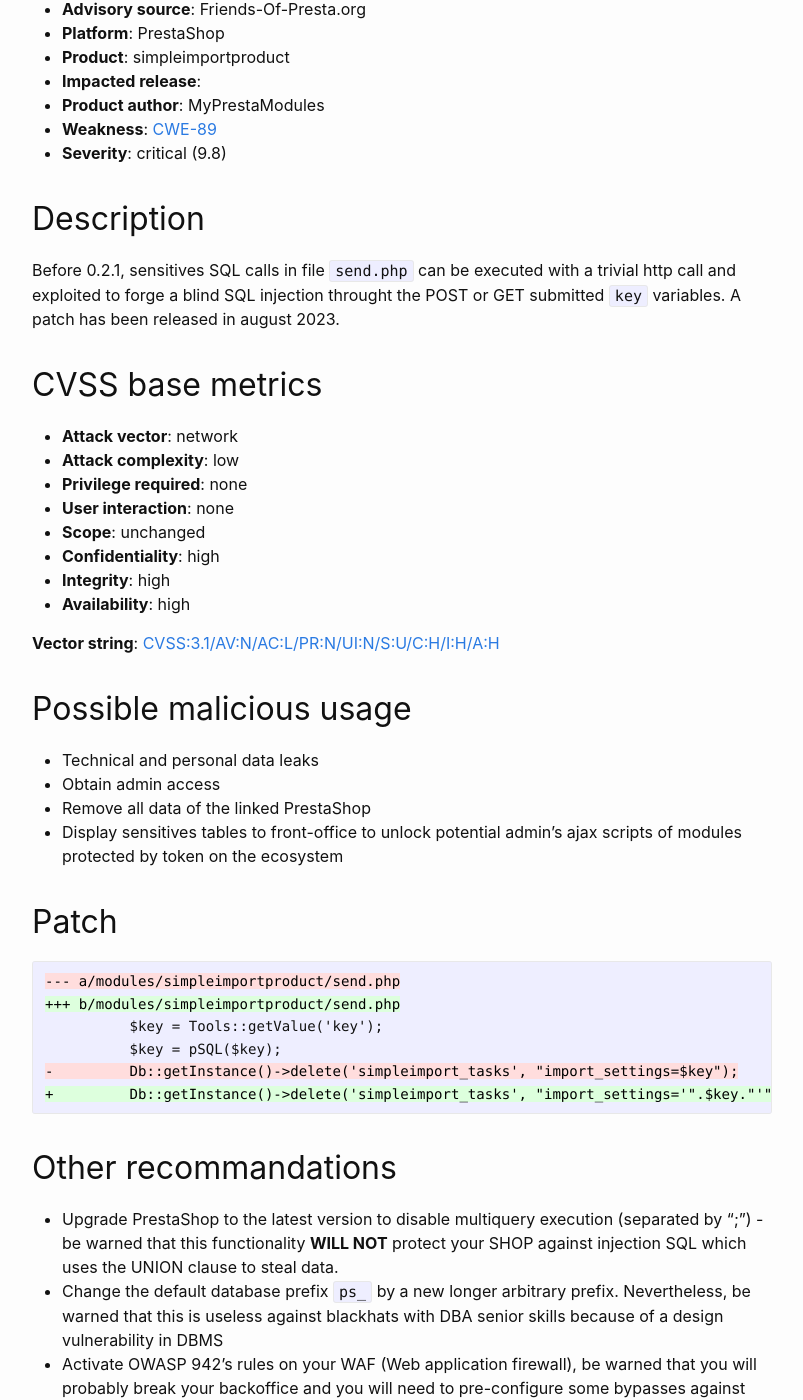
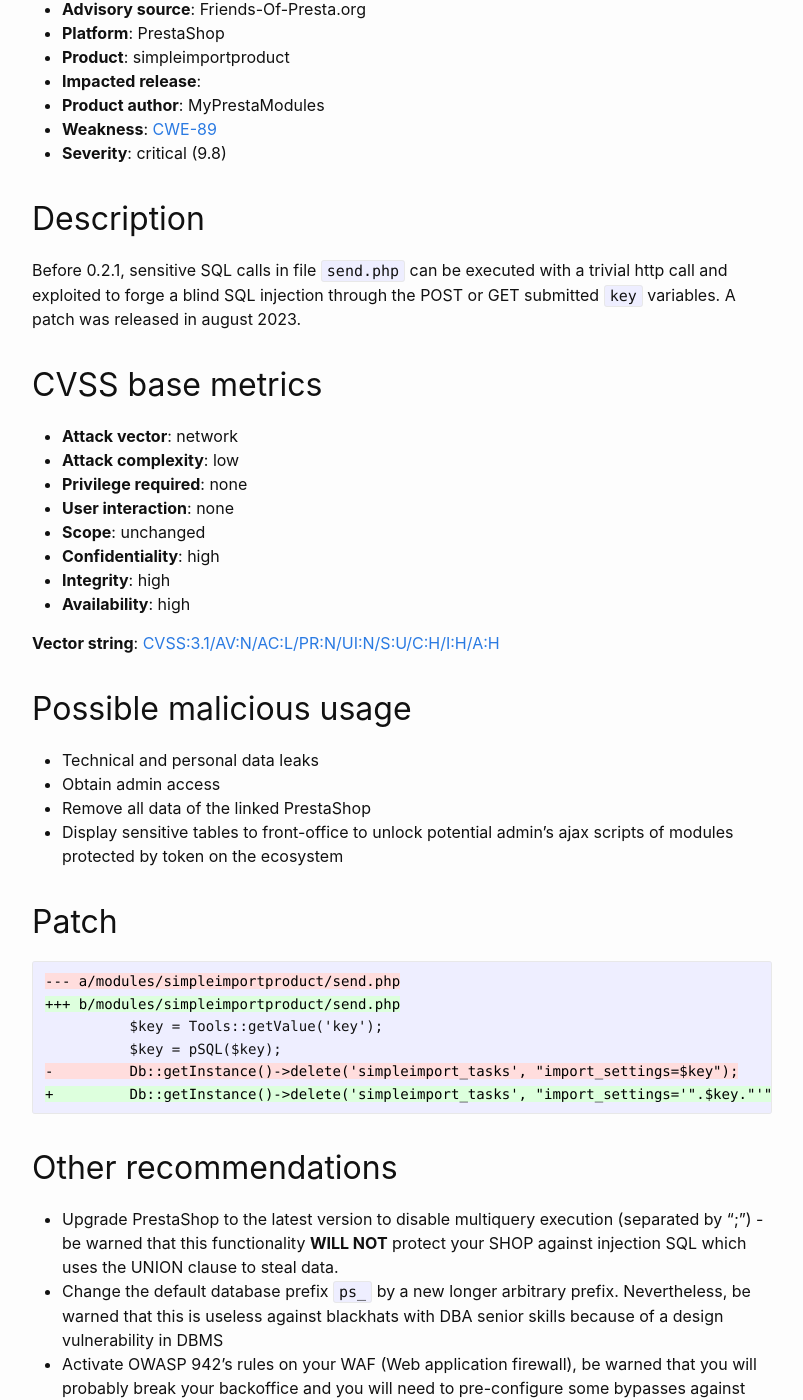
Before and after one commit to friends-of-presta/security-advisories, a Jekyll site: the page built from _posts/2023-09-19-simpleimportproduct.md, in a window 1280 px wide and 1400 px high, scrolled down 1103 px. Shown: the whole window, without its empty margins (238-1041 px from the left). Built offline with Jekyll 4.4.1, drawn with Linux system fonts in a browser that asks for light colours; some of the changed text lies outside the part shown.

Commit message:
Update 2023-09-19-simpleimportproduct.md
some english

````diff
--- a/_posts/2023-09-19-simpleimportproduct.md
+++ b/_posts/2023-09-19-simpleimportproduct.md
@@ -24,8 +24,8 @@ In the module "SimpleImportProduct " (simpleimportproduct) for PrestaShop, an at
 
 ## Description
 
-Before 0.2.1, sensitives SQL calls in file `send.php` can be executed with a trivial http call and exploited to forge a blind SQL injection throught the POST or GET submitted `key` variables.
-A patch has been released in august 2023.
+Before 0.2.1, sensitive SQL calls in file `send.php` can be executed with a trivial http call and exploited to forge a blind SQL injection through the POST or GET submitted `key` variables.
+A patch was released in august 2023.
 
 
 ## CVSS base metrics
@@ -47,7 +47,7 @@ A patch has been released in august 2023.
 * Technical and personal data leaks
 * Obtain admin access
 * Remove all data of the linked PrestaShop
-* Display sensitives tables to front-office to unlock potential admin's ajax scripts of modules protected by token on the ecosystem
+* Display sensitive tables to front-office to unlock potential admin's ajax scripts of modules protected by token on the ecosystem
 
 
 ## Patch
@@ -62,7 +62,7 @@ A patch has been released in august 2023.
 ```
 
 
-## Other recommandations
+## Other recommendations
 
 * Upgrade PrestaShop to the latest version to disable multiquery execution (separated by “;”) - be warned that this functionality **WILL NOT** protect your SHOP against injection SQL which uses the UNION clause to steal data.
 * Change the default database prefix `ps_` by a new longer arbitrary prefix. Nevertheless, be warned that this is useless against blackhats with DBA senior skills because of a design vulnerability in DBMS
````
Also changed, not shown: other parts of _posts/2023-09-19-simpleimportproduct.md (+1 -1 lines).
